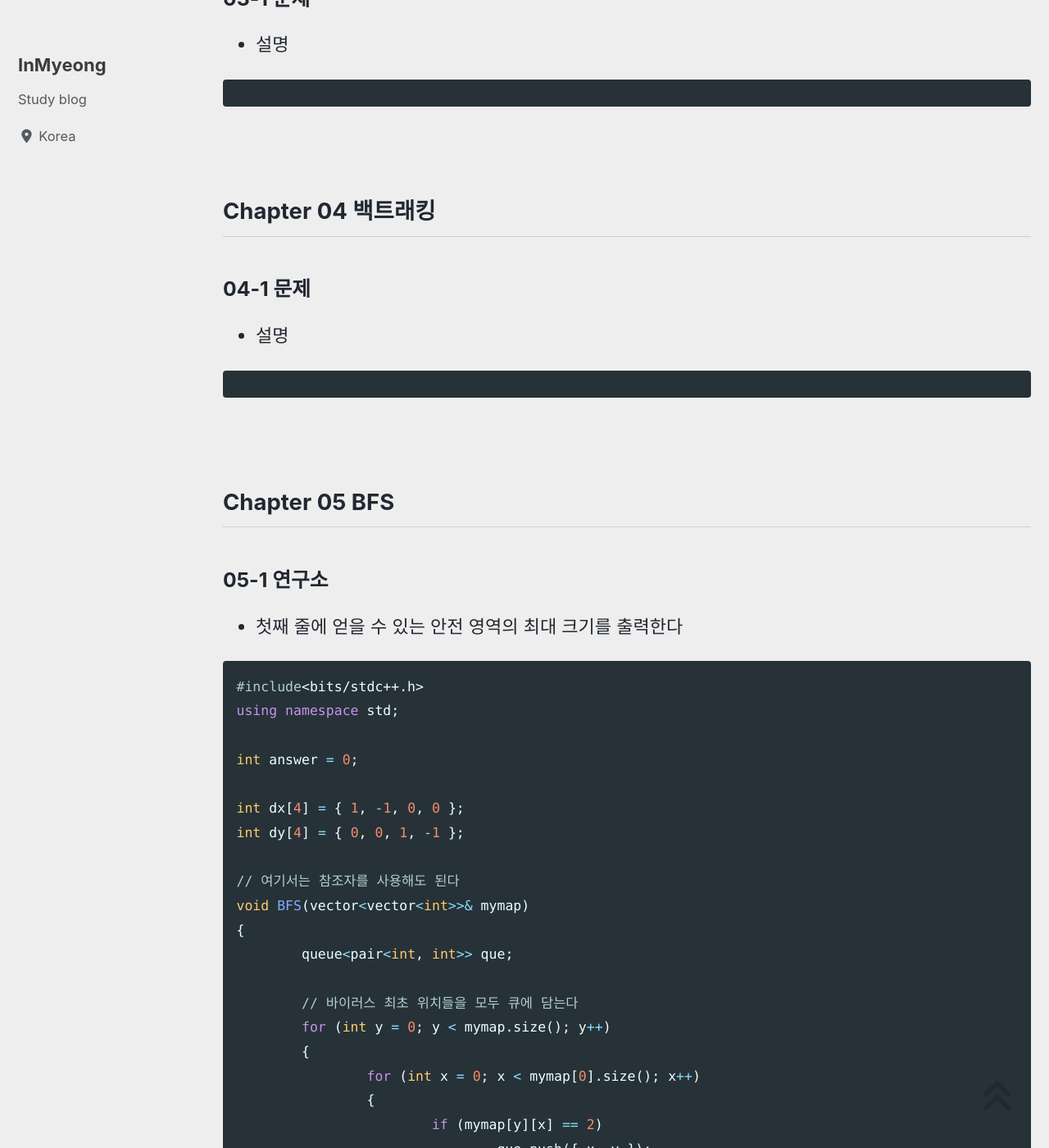
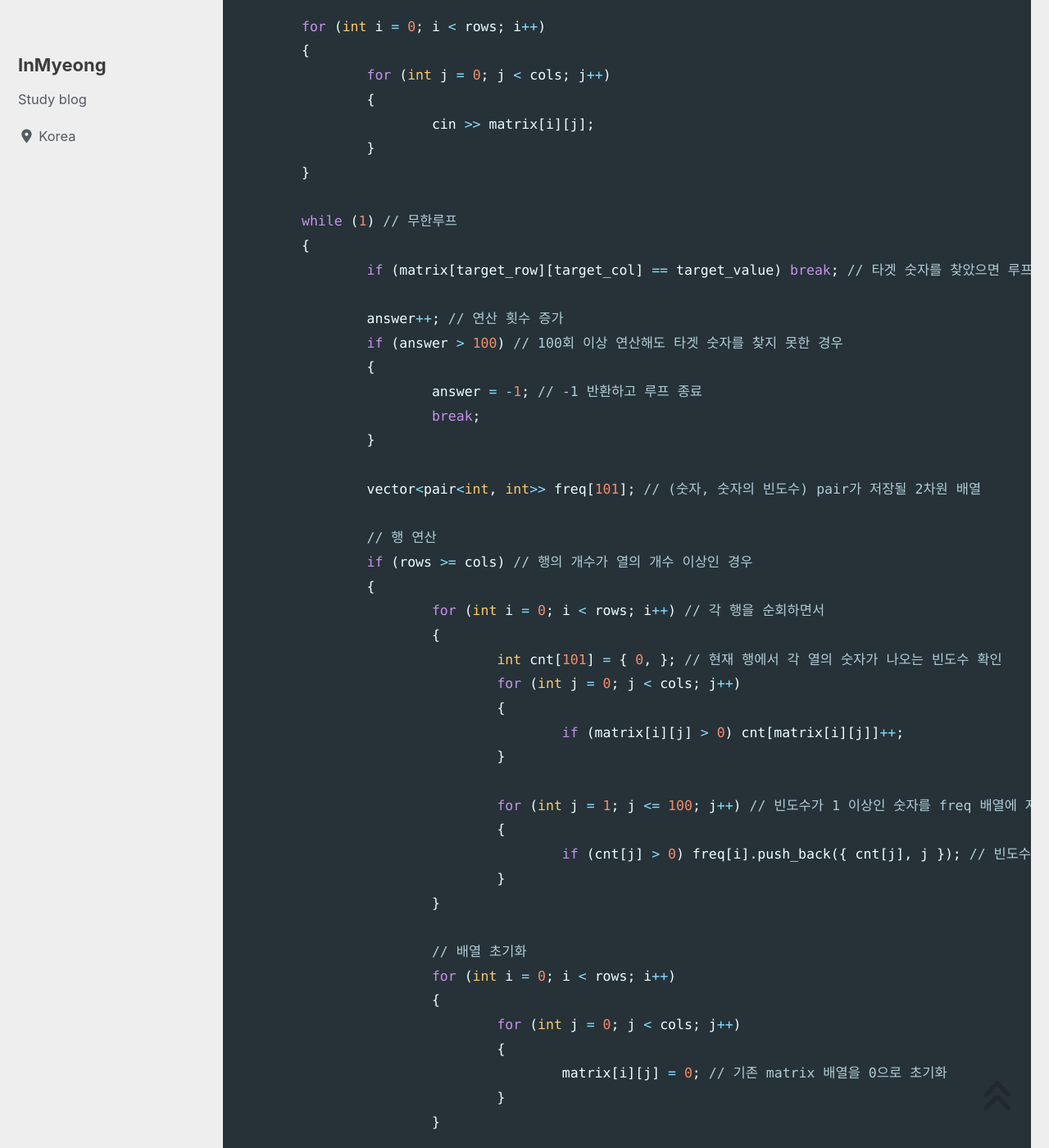
Before and after one commit to devMyeong/devMyeong.github.io, a Jekyll site: the page built from _posts/codingTest/2023-05-01-삼성기출.md, in a window 1280 px wide and 1400 px high, scrolled down 22926 px. Shown: the whole window at 82% size. Built offline with Jekyll 4.4.1, drawn with Linux system fonts in a browser that asks for light colours; cached includes are drawn as plain includes; nearby versions of some CDN libraries; some web fonts are replaced; comment, search, counter and statistics services are not loaded; some of the changed text lies outside the part shown.

Commit message:
Chore : 수정

````diff
--- a/_posts/codingTest/2023-05-01-삼성기출.md
+++ b/_posts/codingTest/2023-05-01-삼성기출.md
@@ -716,6 +716,138 @@ int main()
 	// 목표값을 찾지 못한 경우 -1 출력, 찾은 경우에는 시간 출력
 	if (time > 100) std::cout << "-1";
 	else std::cout << time;
+}
+```
+
+```cpp
+#include <iostream>
+#include <vector>
+#include <algorithm>
+
+using namespace std;
+
+int matrix[101][101], rows = 3, cols = 3; // 행렬, 행의 개수, 열의 개수
+int target_row, target_col, target_value; // 찾아야 하는 값이 있는 위치의 행, 열, 값
+int answer = 0; // 정답
+
+int main()
+{
+	ios_base::sync_with_stdio(false);
+	cin.tie(0);
+
+	cin >> target_row >> target_col >> target_value;
+	--target_row;
+	--target_col;
+
+	for (int i = 0; i < rows; i++)
+	{
+		for (int j = 0; j < cols; j++)
+		{
+			cin >> matrix[i][j];
+		}
+	}
+
+	while (1) // 무한루프
+	{
+		if (matrix[target_row][target_col] == target_value) break; // 타겟 숫자를 찾았으면 루프 종료
+
+		answer++; // 연산 횟수 증가
+		if (answer > 100) // 100회 이상 연산해도 타겟 숫자를 찾지 못한 경우
+		{
+			answer = -1; // -1 반환하고 루프 종료
+			break;
+		}
+
+		vector<pair<int, int>> freq[101]; // (숫자, 숫자의 빈도수) pair가 저장될 2차원 배열
+
+		// 행 연산
+		if (rows >= cols) // 행의 개수가 열의 개수 이상인 경우
+		{
+			for (int i = 0; i < rows; i++) // 각 행을 순회하면서
+			{
+				int cnt[101] = { 0, }; // 현재 행에서 각 열의 숫자가 나오는 빈도수 확인
+				for (int j = 0; j < cols; j++)
+				{
+					if (matrix[i][j] > 0) cnt[matrix[i][j]]++;
+				}
+
+				for (int j = 1; j <= 100; j++) // 빈도수가 1 이상인 숫자를 freq 배열에 저장
+				{
+					if (cnt[j] > 0) freq[i].push_back({ cnt[j], j }); // 빈도수, 숫자
+				}
+			}
+
+			// 배열 초기화
+			for (int i = 0; i < rows; i++)
+			{
+				for (int j = 0; j < cols; j++)
+				{
+					matrix[i][j] = 0; // 기존 matrix 배열을 0으로 초기화
+				}
+			}
+
+			// 빈도수, 크기 순으로 오름차순 정렬
+			for (int i = 0; i < rows; i++)
+			{
+				sort(freq[i].begin(), freq[i].end()); // 각 행의 빈도수 순으로 오름차순 정렬
+			}
+
+			// 2차원 배열의 내용을 matrix에 넣어 배열의 형태 변경
+			for (int i = 0; i < rows; i++)
+			{
+				int tmp = 0; // 갱신될 열의 크기
+				for (int j = 0; j < freq[i].size(); j++)
+				{
+					matrix[i][tmp++] = freq[i][j].second; // 숫자
+					matrix[i][tmp++] = freq[i][j].first; // 빈도수
+				}
+				cols = max(cols, tmp); // 열의 크기 갱신
+			}
+		}
+		// 열의 개수가 행의 개수 이상인 경우 열연산
+		else
+		{
+			for (int i = 0; i < cols; i++)
+			{
+				int cnt[101] = { 0, };
+				for (int j = 0; j < rows; j++)
+				{
+					if (matrix[j][i] > 0) cnt[matrix[j][i]]++;
+				}
+
+				for (int j = 1; j <= 100; j++)
+				{
+					if (cnt[j] > 0) freq[i].push_back({ cnt[j], j });
+				}
+			}
+
+			for (int i = 0; i < cols; i++)
+			{
+				for (int j = 0; j < rows; j++)
+				{
+					matrix[j][i] = 0;
+				}
+			}
+
+			for (int i = 0; i < cols; i++)
+			{
+				sort(freq[i].begin(), freq[i].end());
+			}
+
+			for (int i = 0; i < cols; i++)
+			{
+				int tmp = 0;
+				for (int j = 0; j < freq[i].size(); j++)
+				{
+					matrix[tmp++][i] = freq[i][j].second;
+					matrix[tmp++][i] = freq[i][j].first;
+				}
+				rows = max(rows, tmp);
+			}
+		}
+	}
+
+	cout << answer;
 }
 ```
 
````
Also changed, not shown: other parts of _posts/codingTest/2023-05-01-삼성기출.md (+1 -1 lines).
